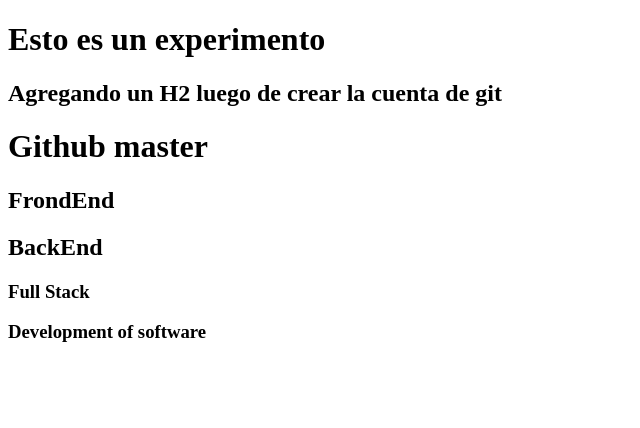
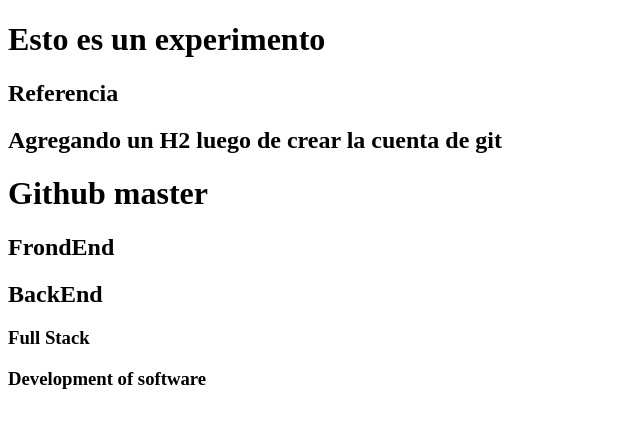
Before and after one commit to paulo29012002/Primer-Repo, a plain HTML site: page index.html in a window 1280 px wide. Shown: the whole page, without its empty margins (0-640 px from the left). Drawn offline with Linux system fonts and the light colour scheme.

Commit message:
Actualización a las 2:09

```diff
--- a/index.html
+++ b/index.html
@@ -7,6 +7,7 @@
 </head>
 <body>
     <h1>Esto es un experimento</h1>
+    <h2>Referencia</h2>
     <h2>Agregando un H2 luego de crear la cuenta de git</h2>
     <h1>Github master</h1>
     <h2>FrondEnd</h2>
```
